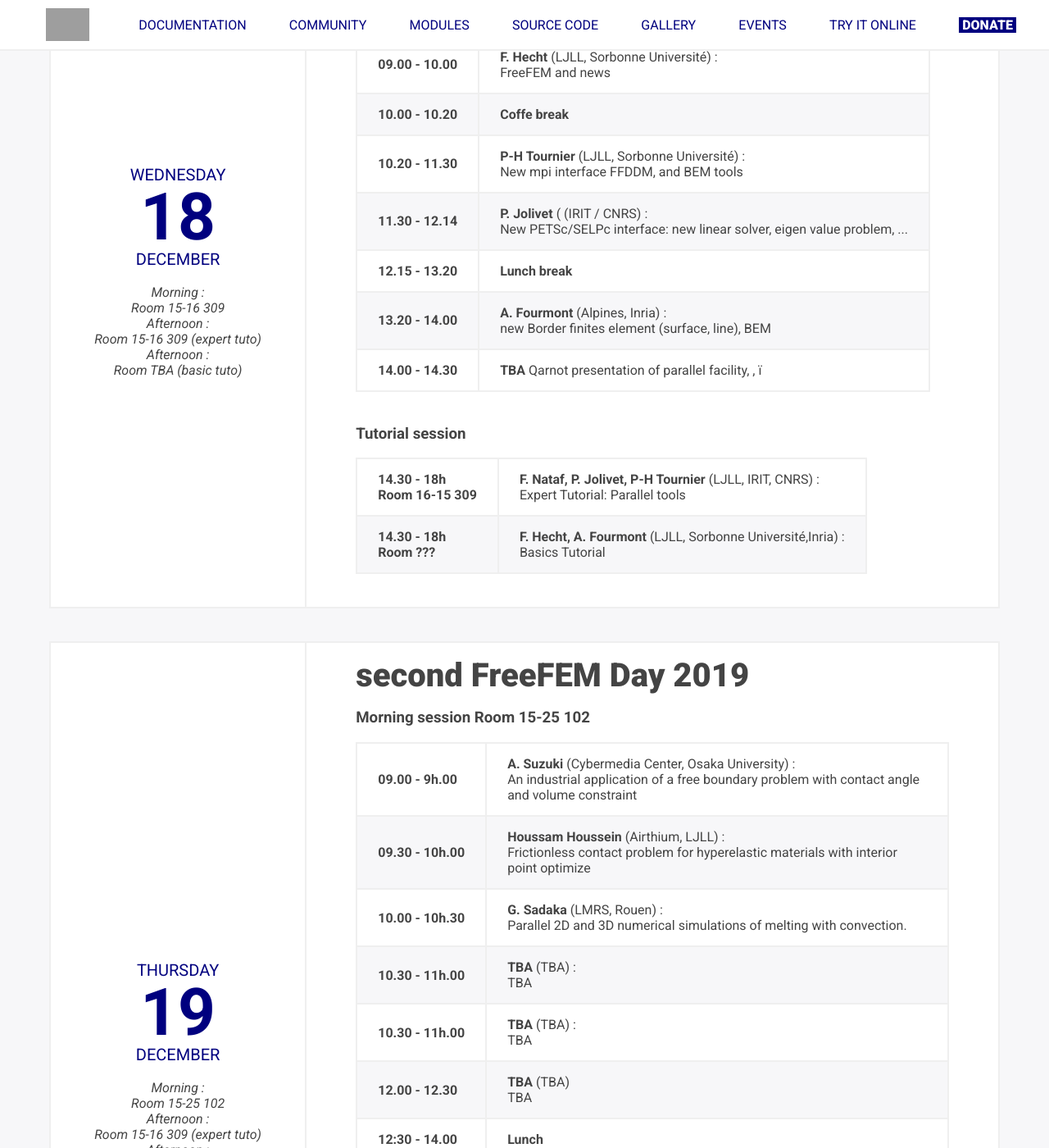
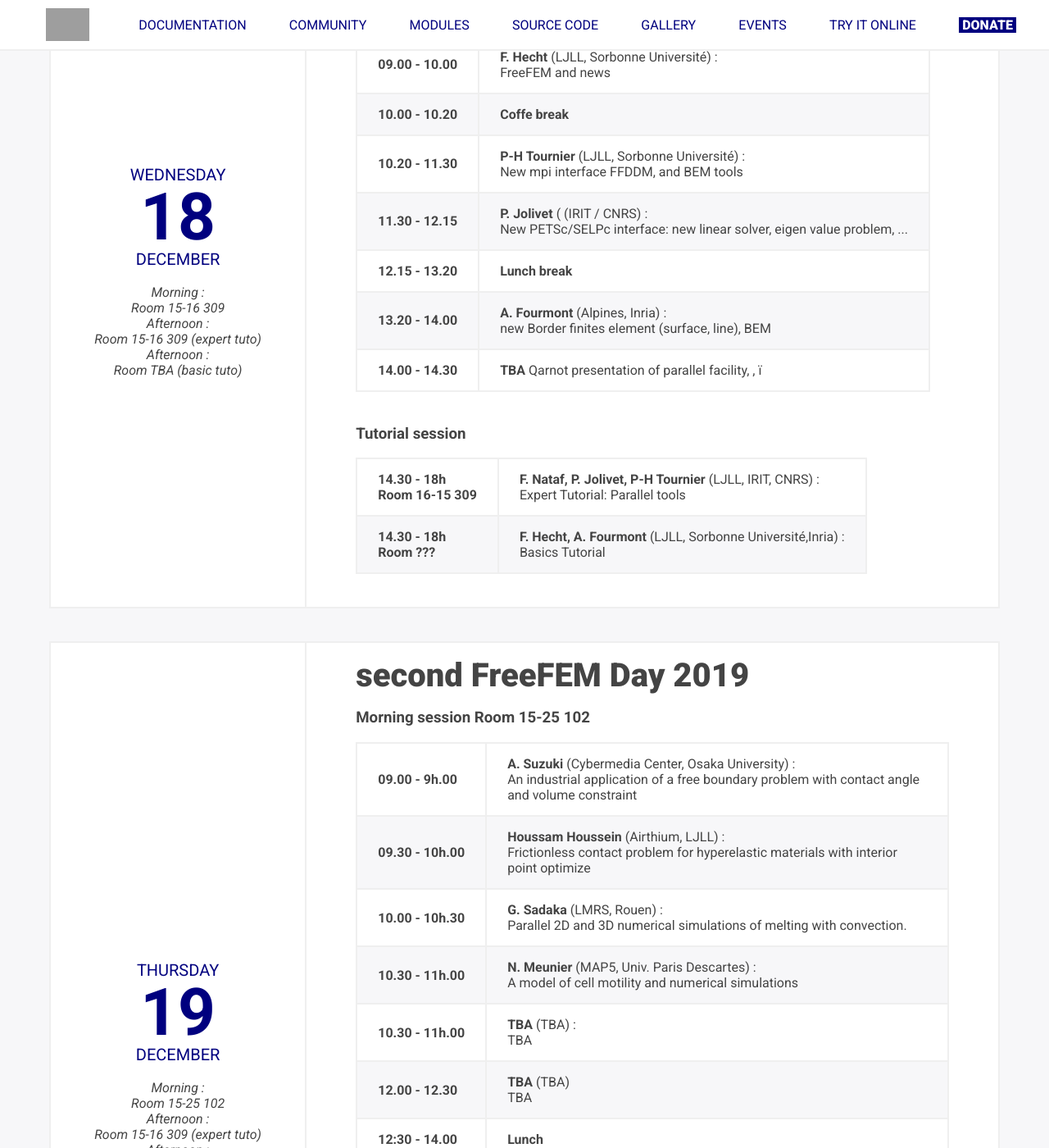
Before and after one commit to FreeFem/FreeFem-website, a Jekyll site: the page built from ffdays.md, in a window 1280 px wide and 1400 px high, scrolled down 1347 px. Shown: the whole window at 82% size. Built offline with Jekyll 4.4.1, drawn with Linux system fonts in a browser that asks for light colours; some of the changed text lies outside the part shown.

Commit message:
add talks de N. Meunier  MAP5, Univ. Paris Descartes

```diff
--- a/_layouts/ffdays.html
+++ b/_layouts/ffdays.html
@@ -117,7 +117,7 @@
                 </td>
               </tr>
               <tr>
-				 <th scope="row">11.30 - 12.14 <br> </th>
+				 <th scope="row">11.30 - 12.15 <br> </th>
                 <td>
                   <strong>P. Jolivet</strong> ( (IRIT / CNRS) :
                   <br>
@@ -220,9 +220,9 @@
               <tr>
 				 <th scope="row">10.30 - 11h.00<br> </th>
                 <td>
-                  <strong>TBA  </strong> (TBA) :
+                  <strong>N. Meunier  </strong> (MAP5, Univ. Paris Descartes) :
            	   	  <br>
-                  TBA
+                  A model of cell motility and numerical simulations
                 </td>
               </tr>
               <tr>
```
Also changed, not shown: other parts of _layouts/ffdays.html (+1 -1 lines).
